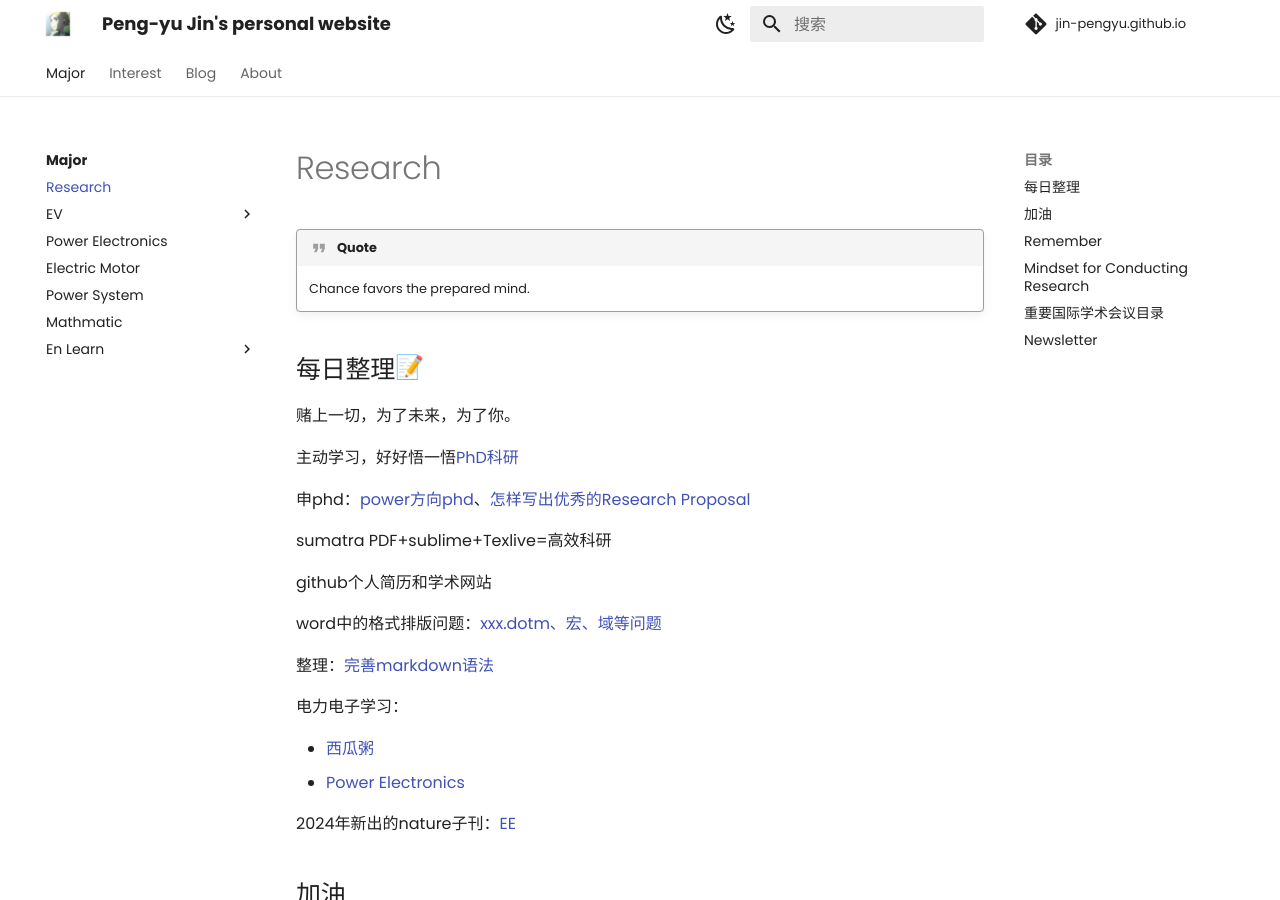
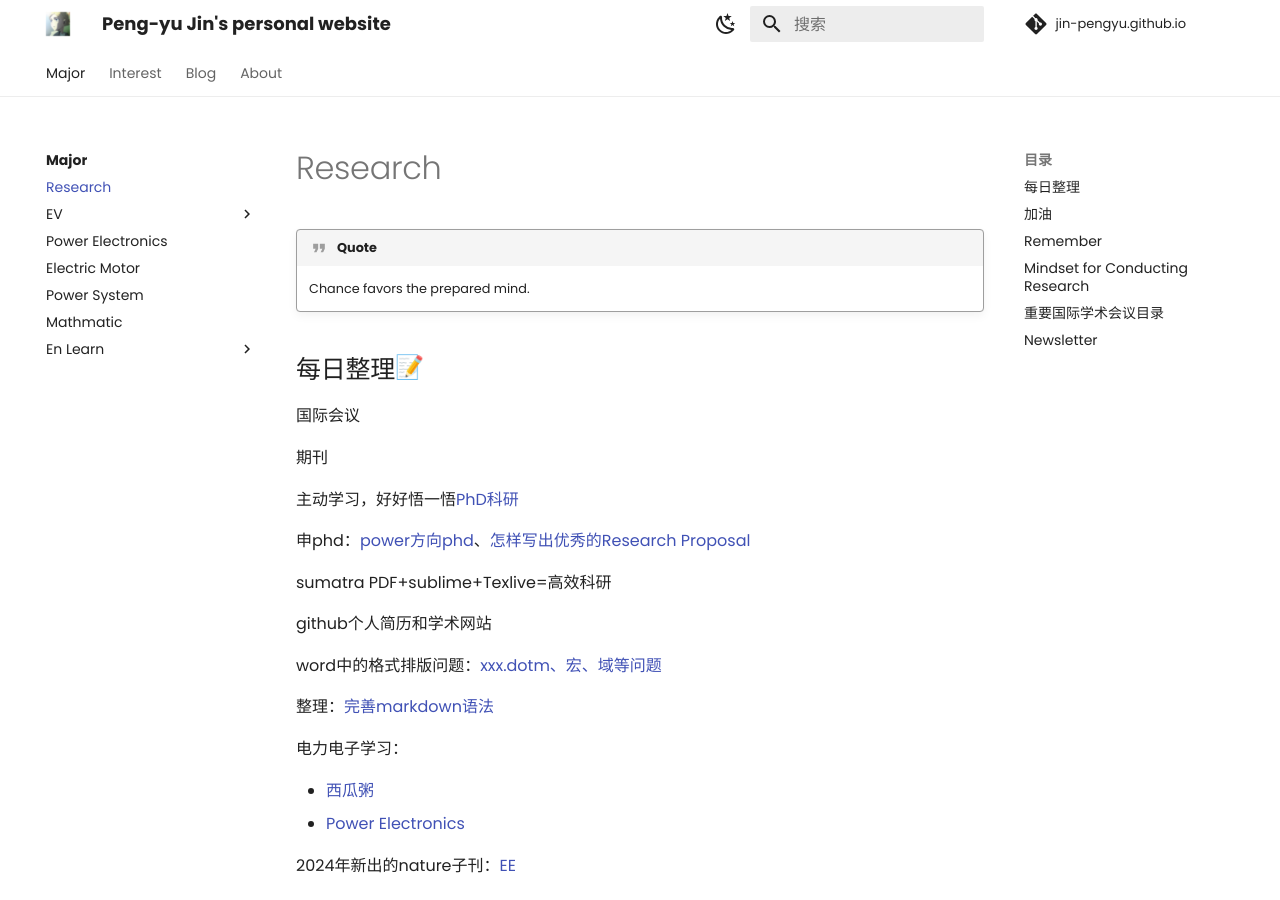
Before and after one commit to Pengyu-Jin/Pengyu-Jin.github.io, an MkDocs documentation site: the page built from docs/major/research/research.md, in a window 1280 px wide and 900 px high. Built offline with MkDocs 1.6.1 and Material for MkDocs 9.7.7, drawn with Linux system fonts in a browser that asks for light colours; emoji names are drawn with the system emoji font; comment, search, counter and statistics services are not loaded.

Commit message:
research20260705-a

```diff
--- a/docs/major/research/research.md
+++ b/docs/major/research/research.md
@@ -3,8 +3,9 @@
     Chance favors the prepared mind.
 
 ## 每日整理:memo:
+国际会议
 
-赌上一切，为了未来，为了你。
+期刊
 
 主动学习，好好悟一悟[PhD科研](https://zhuanlan.zhihu.com/p/477439202){:target="_blank"}
 
```
